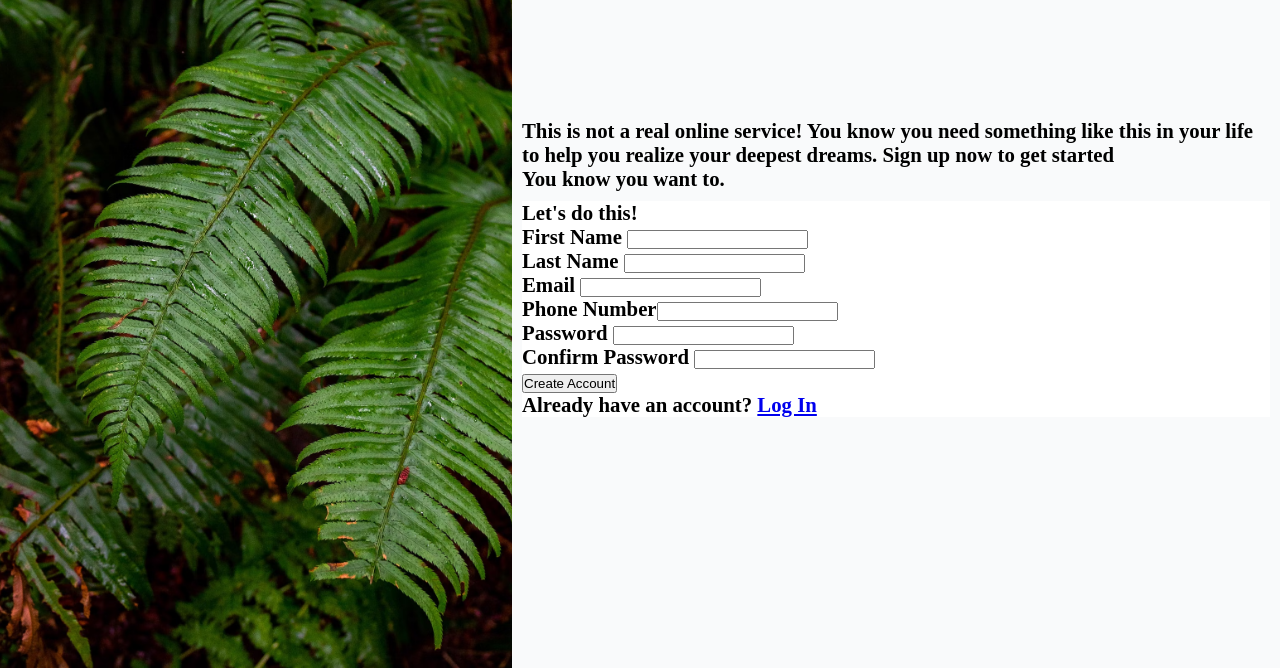
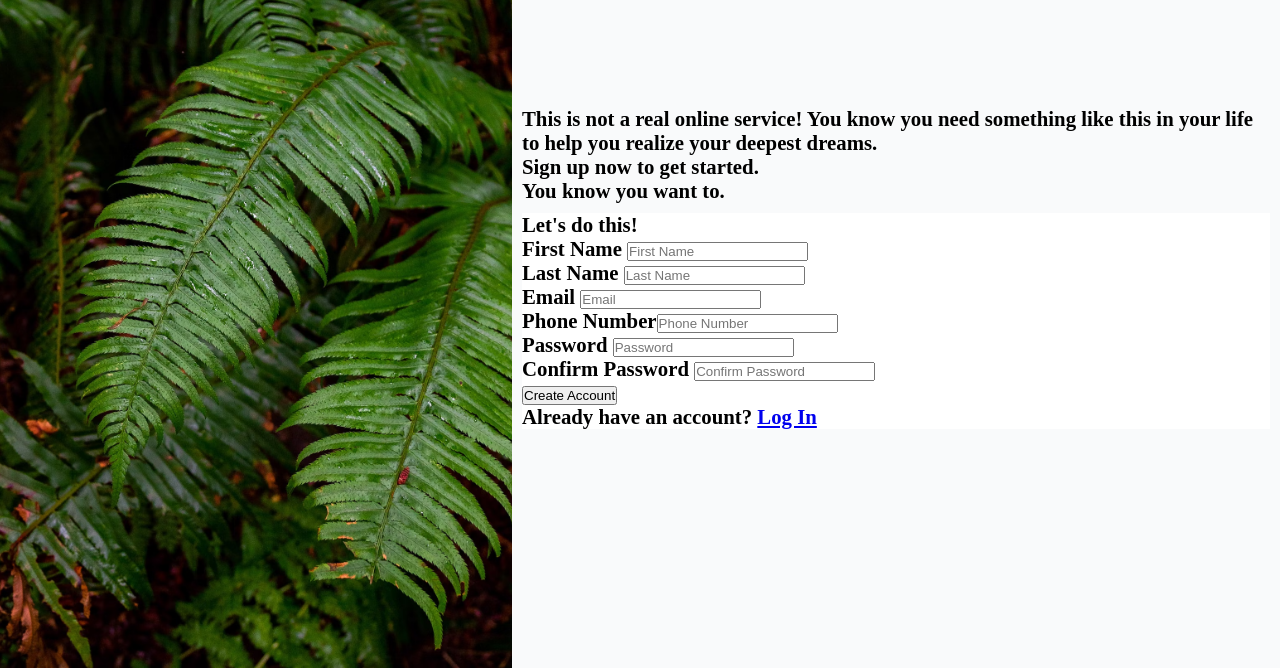
Before and after one commit to BookmanJunior/TOP-Sign-up-Form-, a plain HTML site: page index.html in a window 1280 px wide. Shown: the part 132-800 px from the top of the page. Drawn offline with Linux system fonts and the light colour scheme.

Commit message:
Restructured the html file

```diff
--- a/index.html
+++ b/index.html
@@ -6,6 +6,7 @@
     <meta name="viewport" content="width=device-width, initial-scale=1.0" />
     <title>Sign Up Form</title>
     <link rel="stylesheet" href="style.css" />
+    <script src="app.js" defer></script>
   </head>
   <body>
     <div class="wrapper">
@@ -19,39 +20,66 @@
         <div class="message">
           <p>
             This is not a real online service! You know you need something like
-            this in your life to help you realize your deepest dreams. Sign up
-            now to get started
+            this in your life to help you realize your deepest dreams.
           </p>
+          <p>Sign up now to get started.</p>
           <p>You know you want to.</p>
         </div>
         <div class="sign-up-form-container">
-          <p>Let's do this!</p>
           <form>
             <section class="personal-information">
+              <p>Let's do this!</p>
+              <div class="personal-information-wrapper">
                 <div>
                   <label for="first-name">First Name</label>
-                <input type="text" name="first_name" id="first-name" required />
+                  <input
+                    type="text"
+                    name="first_name"
+                    id="first-name"
+                    placeholder="First Name"
+                    required
+                  />
                 </div>
                 <div>
                   <label for="last-name">Last Name</label>
-                <input type="text" name="last_name" id="last-name" required />
+                  <input
+                    type="text"
+                    name="last_name"
+                    id="last-name"
+                    placeholder="Last Name"
+                    required
+                  />
                 </div>
                 <div>
                   <label for="email">Email</label>
-                <input type="email" name="email" id="email" required />
+                  <input
+                    type="email"
+                    name="email"
+                    id="email"
+                    placeholder="Email"
+                    required
+                  />
                 </div>
                 <div>
                   <label for="phone-number">Phone Number</label
                   ><input
                     type="numeric"
                     name="phone_number"
-                  id="phone-snumber"
+                    id="phone-number"
+                    placeholder="Phone Number"
                     required
                   />
                 </div>
                 <div>
                   <label for="password">Password</label>
-                <input type="password" name="password" id="password" required />
+                  <input
+                    type="password"
+                    name="password"
+                    id="password"
+                    placeholder="Password"
+                    required
+                  />
+                  <p class="pwd-msg"></p>
                 </div>
                 <div>
                   <label for="confirm-password">Confirm Password</label>
@@ -59,15 +87,19 @@
                     type="password"
                     name="confirm-password"
                     id="confirm-password"
+                    placeholder="Confirm Password"
                     required
                   />
                 </div>
+              </div>
             </section>
-            <section>
+            <section class="create-button-section">
               <div><button type="submit">Create Account</button></div>
-              <p>Already have an account? <a href="#">Log In</a></p>
             </section>
           </form>
+          <p class="account-msg">
+            Already have an account? <a href="#">Log In</a>
+          </p>
         </div>
       </div>
     </div>
```
Lines whose indentation alone changed are shown as unchanged.
